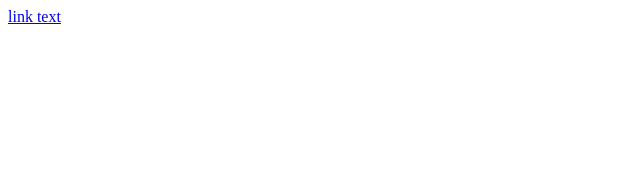
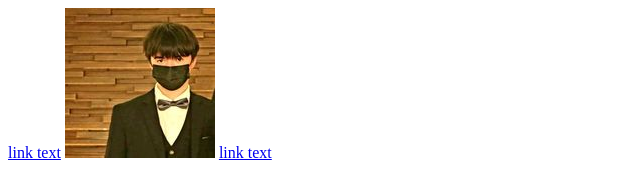
Before and after one commit to leviCMU/BasicDevLab03, a plain HTML site: page index.html in a window 1280 px wide. Shown: the whole page, without its empty margins (0-640 px from the left). Drawn offline with Linux system fonts and the light colour scheme.

Commit message:
kevcommit

```diff
--- a/index.html
+++ b/index.html
@@ -1,2 +1,7 @@
 
 <a href="profile.html">link text</a>
+
+
+
+<img src="kevipic.jpg">
+<a href="kevprofile.html">link text</a>
```
Also changed, not shown: kevipic.jpg (added), kevprofile.html (added).
